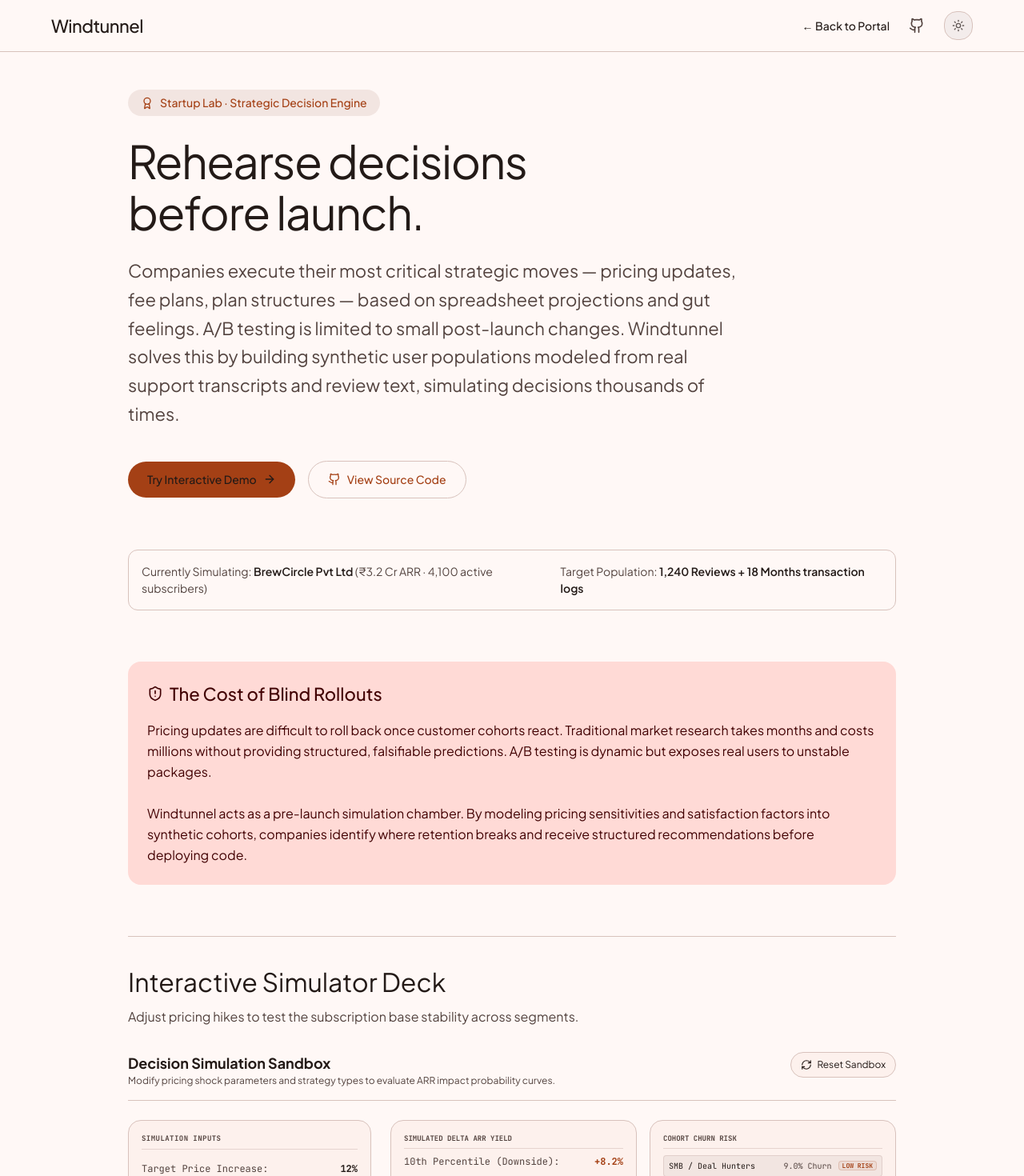
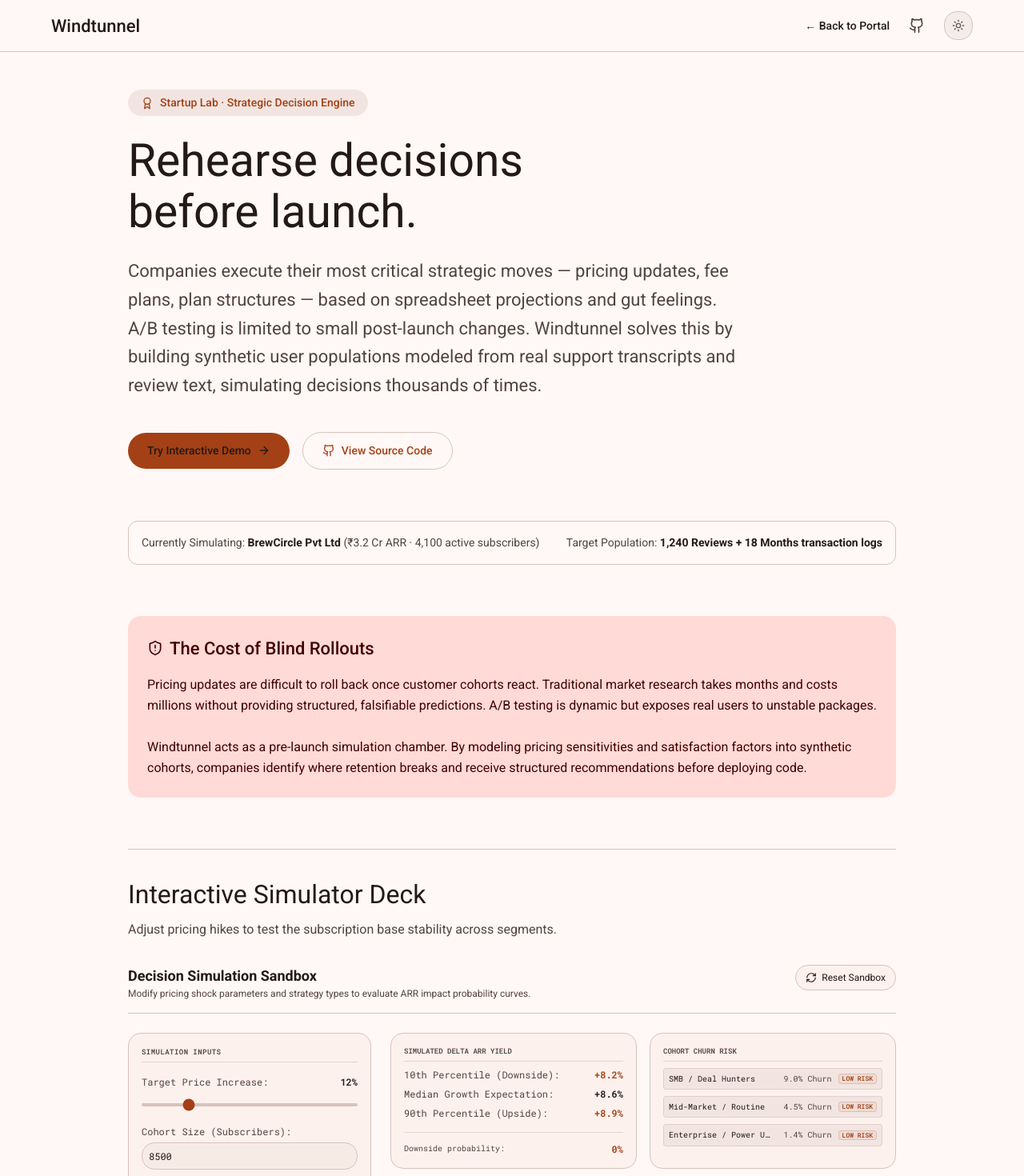
Before and after one commit to Bahniman/windtunnel, a React (Vite) app: page / in a window 1280 px wide. Shown: the top 1470 px of the page at 80% size. Built offline with nearby package versions, Linux system fonts and the light colour scheme.

Commit message:
style: exact M3 — Roboto/Roboto Mono, tonal component roles, state layers, no raw palette colors
Co-Authored-By: Claude Fable 5 <noreply@anthropic.com>

```diff
--- a/index.html
+++ b/index.html
@@ -17,7 +17,7 @@
     <meta name="twitter:card" content="summary_large_image" />
     <link rel="preconnect" href="https://fonts.googleapis.com" />
     <link rel="preconnect" href="https://fonts.gstatic.com" crossorigin />
-    <link href="https://fonts.googleapis.com/css2?family=Plus+Jakarta+Sans:ital,wght@0,300;0,400;0,500;0,600;0,700;0,800;1,400;1,600&family=JetBrains+Mono:wght@400;500;600;700&display=swap" rel="stylesheet" />
+    <link href="https://fonts.googleapis.com/css2?family=Roboto:ital,wght@0,400;0,500;0,700;1,400&family=Roboto+Mono:wght@400;500;600&display=swap" rel="stylesheet" />
   </head>
   <body>
     <div id="root"></div>
--- a/src/components/pricing-monte-carlo.tsx
+++ b/src/components/pricing-monte-carlo.tsx
@@ -259,7 +259,7 @@ export function PricingMonteCarlo() {
                   const isHigh = churnVal > 25;
                   const isMed = churnVal >= 10 && churnVal <= 25;
                   const riskLabel = isHigh ? "HIGH RISK" : isMed ? "MED RISK" : "LOW RISK";
-                  const riskColor = isHigh ? "text-error border-error/20 bg-error/5" : isMed ? "text-amber-500 border-amber-500/20 bg-amber-500/5" : "text-primary border-primary/20 bg-primary/5";
+                  const riskColor = isHigh ? "text-error border-error/20 bg-error/5" : isMed ? "text-tertiary border-tertiary/20 bg-tertiary/5" : "text-primary border-primary/20 bg-primary/5";
 
                   return (
                     <div key={s.id} className="flex items-center justify-between p-1.5 rounded border border-outline-variant/60 bg-surface-container-high">
--- a/src/page.tsx
+++ b/src/page.tsx
@@ -21,7 +21,7 @@ export default function LandingPage() {
         <div className="mx-auto max-w-[1440px] px-4 sm:px-8 lg:px-12 xl:px-16">
           <div className="flex items-center justify-between h-16">
             <a href="#" className="flex items-center gap-2.5">
-              <span className="text-title-lg font-medium tracking-tight">
+              <span className="text-title-lg font-medium">
                 Windtunnel
               </span>
             </a>
@@ -55,7 +55,7 @@ export default function LandingPage() {
             <div className="inline-flex items-center gap-2 rounded-full bg-surface-container-high px-4 py-1.5 text-label-lg font-medium text-primary">
               <Award className="h-4 w-4" /> Startup Lab · Strategic Decision Engine
             </div>
-            <h1 className="text-[45px] leading-[52px] md:text-[57px] md:leading-[64px] font-normal tracking-tight text-on-surface">
+            <h1 className="text-[45px] leading-[52px] md:text-[57px] md:leading-[64px] font-normal text-on-surface">
               Rehearse decisions<br />before launch.
             </h1>
             <p className="text-title-lg leading-relaxed text-on-surface-variant max-w-[760px]">
@@ -65,7 +65,7 @@ export default function LandingPage() {
             <div className="flex flex-wrap items-center gap-4 pt-4">
               <a
                 href="#demo"
-                className="inline-flex items-center gap-2 rounded-full bg-primary text-primary-foreground px-6 py-3 text-label-lg font-medium hover:opacity-90 transition-opacity"
+                className="inline-flex items-center gap-2 rounded-full bg-primary text-primary-foreground px-6 py-3 text-label-lg font-medium hover:bg-[color-mix(in_srgb,var(--md-sys-color-on-primary)_8%,var(--md-sys-color-primary))] transition-colors"
               >
                 Try Interactive Demo <ArrowRight className="h-4 w-4" />
               </a>
--- a/src/styles.css
+++ b/src/styles.css
@@ -5,8 +5,8 @@
 @custom-variant dark (&:is(.dark *));
 
 @theme inline {
-  --font-sans: "Plus Jakarta Sans", "Inter Variable", ui-sans-serif, system-ui, sans-serif;
-  --font-mono: "JetBrains Mono", ui-monospace, SFMono-Regular, Menlo, Monaco, Consolas, monospace;
+  --font-sans: "Roboto", "Inter Variable", ui-sans-serif, system-ui, sans-serif;
+  --font-mono: "Roboto Mono", ui-monospace, SFMono-Regular, Menlo, Monaco, Consolas, monospace;
 
   --radius-xs: 4px;
   --radius-sm: 8px;
@@ -57,6 +57,9 @@
   --color-muted-foreground: var(--md-sys-color-on-surface-variant);
   --color-accent: var(--md-sys-color-tertiary);
   --color-accent-foreground: var(--md-sys-color-on-tertiary);
+  --color-inverse-surface: var(--md-sys-color-inverse-surface);
+  --color-inverse-on-surface: var(--md-sys-color-inverse-on-surface);
+  --color-inverse-primary: var(--md-sys-color-inverse-primary);
 
   /* Map M3 Typography */
   --text-display-lg: 57px;
@@ -105,6 +108,10 @@
   --md-sys-color-outline: #85736e;
   --md-sys-color-outline-variant: #d8c2bc;
 
+  --md-sys-color-inverse-surface: #392e2b;
+  --md-sys-color-inverse-on-surface: #ffede8;
+  --md-sys-color-inverse-primary: #ffb599;
+
   --scene-bg: var(--md-sys-color-surface);
   --scene-bg-gradient: var(--md-sys-color-surface);
 }
@@ -145,6 +152,10 @@
   --md-sys-color-outline: #a08c87;
   --md-sys-color-outline-variant: #53433f;
 
+  --md-sys-color-inverse-surface: #f0dfda;
+  --md-sys-color-inverse-on-surface: #392e2b;
+  --md-sys-color-inverse-primary: #a44015;
+
   --scene-bg: var(--md-sys-color-surface);
   --scene-bg-gradient: var(--md-sys-color-surface);
 }
```
Also changed, not shown: 5 other files (tests, documents, lock files or other folders).
